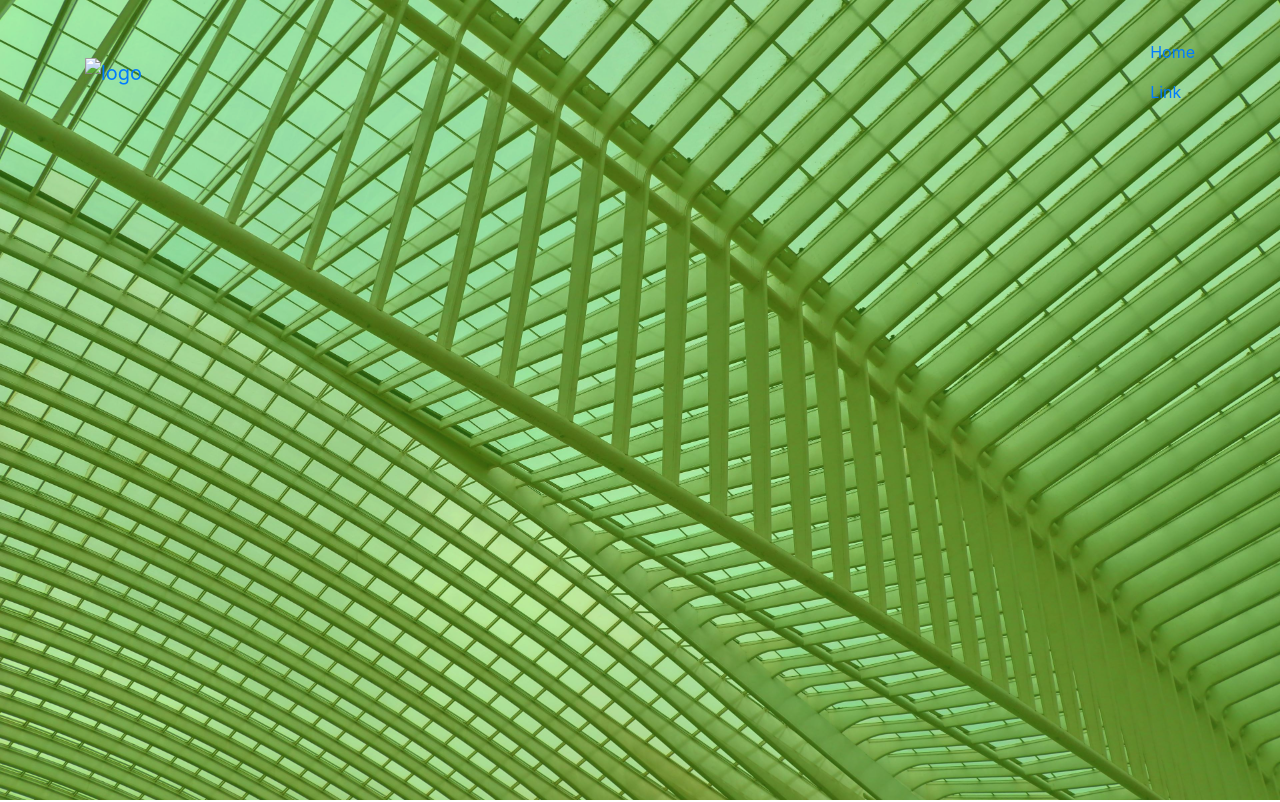
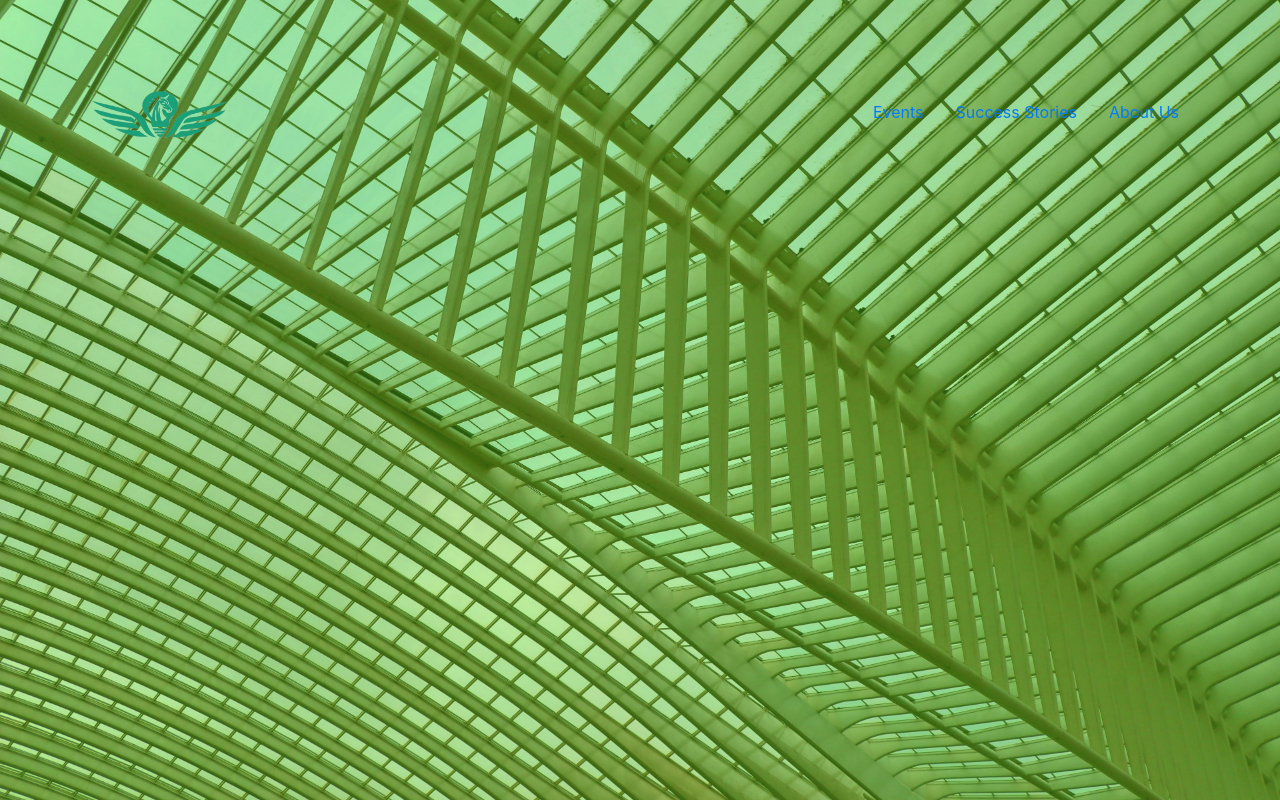
Before and after one commit to anonymousknight07/E_CELL_IARE, a plain HTML site: page index.html in a window 1280 px wide. Shown: the top 802 px of the page. Drawn offline with nearby package versions, Linux system fonts and the light colour scheme.

Commit message:
navbar final (#6)
* Delete index.html

* Delete style.css

* Delete test.jpg

* Add files via upload

```diff
--- a/index.html
+++ b/index.html
@@ -23,19 +23,17 @@
             contact/footer
     -->
 
-    <nav class="navbar">
+    <nav class="navbar d-flex justify-content-between">
         <div class="container ">
-            <a href="" class="navbar-brand">
-                <img src="" alt="logo">
+            <a href="#home" class="navbar-brand">
+                <img src="./logo2.ico" alt="logo" width="150em" height="150em">
             </a>
-            <ul class="navbar-nav ms-auto">
-                <li class="nav-item">
-                  <a class="nav-link active" aria-current="page" href="#">Home</a>
-                  <a class="nav-link" href="#">Link</a>
-                </li>
+            <div class="navbar-nav flex-row justify-content-between ">
+                <a href="#events" class="nav-item nav-link active">Events</a>
+                <a href="#testimonies" class="nav-item nav-link">Success Stories</a>
+                <a href="#aboutus" class="nav-item nav-link">About Us</a>
 
-
-                  </ul>
+            </div>
         </div>
     </nav>
     <section class="landing" id="home">
@@ -44,7 +42,7 @@
     <section class="event" id="events"></section>
     <section class="testimonies" id="testimonies"></section>
     <section class="resource" id="resources"></section>
-    <section class="aboutus"></section>
+    <section class="aboutus" id="aboutus"></section>
 
 
 
--- a/style.css
+++ b/style.css
@@ -24,6 +24,11 @@ html {
     padding: 2em;
 }
 
+.nav-item {
+    margin-left: 1em;
+    margin-right: 1em;
+}
+
 .landing{
     width: 100%;
     height: 800px;
@@ -46,7 +51,7 @@ html {
 .testimonies{
     width: 100%;
     height: 800px;
-    background-color: white;
+    background-color: blue;
 }
 
 .resource{
```
Also changed, not shown: logo2.ico (added).
